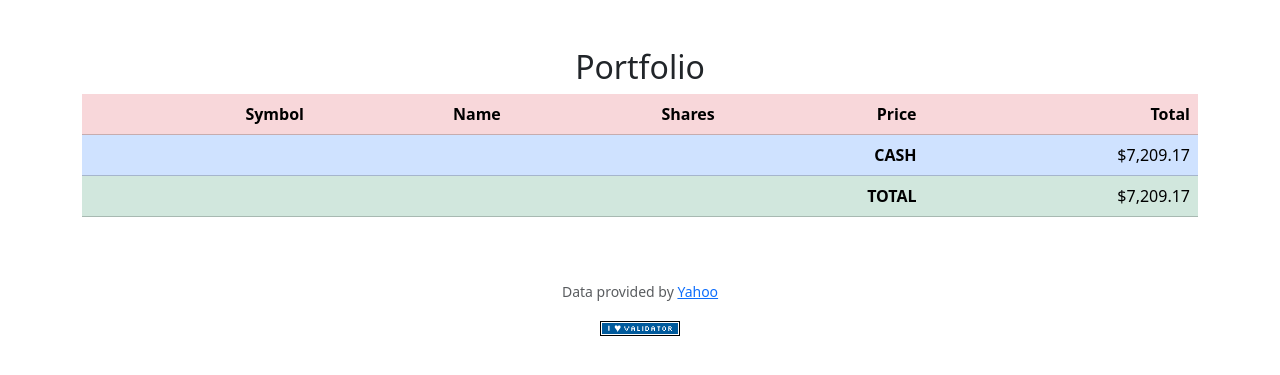
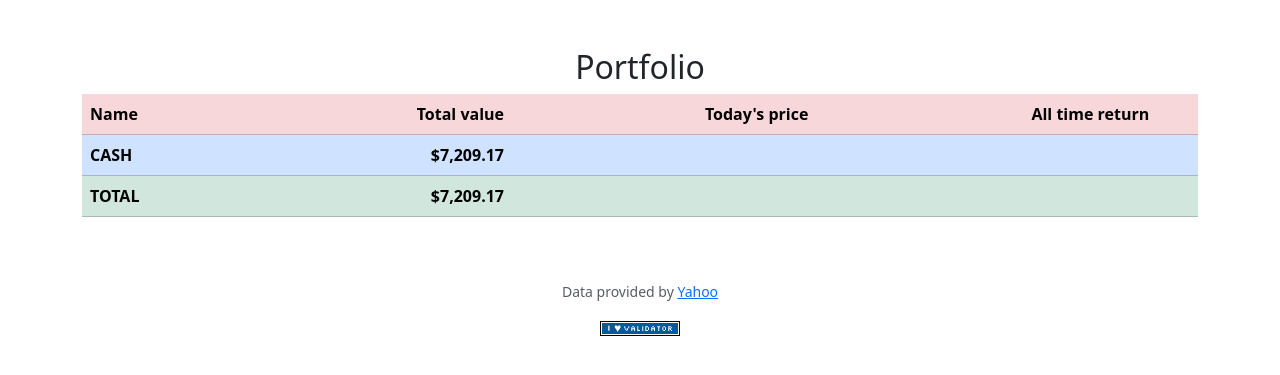
Before and after one commit to stan-artemyev/tradehub, a Flask app: page / in a window 1280 px wide. Shown: the part 88-463 px from the top of the page. Run offline with Flask 3, Linux system fonts and the light colour scheme; a user stored in the database is signed in; some libraries are stand-ins or nearby versions.

Commit message:
add /buy /sell js

```diff
--- /dev/null
+++ b/static/index.js
@@ -0,0 +1,20 @@
+// Function that gets values (amount of shares and symbol) from form and pass it to /buy or /sell route
+function setAction(symbol, action) {
+    var form = document.getElementById('form-' + symbol);
+    var shares = document.getElementById('shares-' + symbol).value;
+
+    // Validate that amount of share is not empty and > 0
+    if (!shares || shares <= 0) {
+        alert("Please enter a valid number of shares.");
+        return;
+    }
+
+    // Set Form action based on the action parameter (buy or sell)
+    if (action === 'buy') {
+        form.action = '/buy';
+    } else if (action === 'sell') {
+        form.action = '/sell';
+    }
+
+    form.submit();
+}
--- a/templates/index.html
+++ b/templates/index.html
@@ -9,67 +9,70 @@
     <table class="table table-hover">
         <thead class="table-danger">
             <tr>
-                <th>Symbol</th>
-                <th>Name</th>
-                <th>Shares</th>
-                <th>Price</th>
-                <th>Total</th>
+                <th class="text-start">Name</th>
+                <th>Total value</th>
+                <th>Today's price</th>
+                <th>All time return</th>
+                <th></th>
+
             </tr>
         </thead>
         <tbody>
         <!-- Loop through the DB to display stocks in this table -->
             {% for stock in stocks %}
                 <tr>
-                    <td style="text-align: left;">
-                        {{ stock.symbol }}
+                    <form id="form-{{ stock.symbol }}" method="POST">
+                        <td class="text-start">
+                            <b>{{ stock.symbol }}</b>
+                            <p>{{ stock.symbol_name }}</p>
                         </td>
                         <td>
-                        {{ stock.symbol_name }}
-                    </td>
-                    <td>
-                        {{ stock.sum }}
+                            <b>{{ stock.total }}</b>
+                            <p>{{ stock.sum }} shares</p>
                         </td>
                         <td>
                             {{ stock.price }}
                         </td>
-                    <td>
-                        {{ stock.total }}
-                    </td>
+                        <td></td>
+
                         <td style="text-align: center;">
-                        <input type="hidden" name="symbol" id="symbol" value="{{ stock.symbol }}">
+                            <input type="hidden" name="symbol" value="{{ stock.symbol }}">
                             <div class="m-1">
-                            <input class="form-control mx-auto w-auto" name="shares" placeholder="Amount of shares" type="number" min="1">
+                                <input class="form-control mx-auto w-75" name="shares" placeholder="Shares" type="number" min="1" id="shares-{{ stock.symbol }}">
                             </div>
                             <div class="btn-group" role="group" aria-label="Buy/Sell">
-                            <button type="button" class="btn btn-success" onclick="setAction('buy')">Buy</button>
-                            <button type="button" class="btn btn-danger" onclick="setAction('sell')">Sell</button>
+                                <button type="button" class="btn btn-success" onclick="setAction('{{ stock.symbol }}', 'buy')">Buy</button>
+                                <button type="button" class="btn btn-danger" onclick="setAction('{{ stock.symbol }}', 'sell')">Sell</button>
                             </div>
                         </td>
+                    </form>
                 </tr>
             {% endfor %}
             <tr class="table-primary">
+                <td class="text-start">
+                    <b>CASH</b>
+                </td>
+                <td>
+                    <b>{{ cash }}</b>
+                </td>
                 <td></td>
                 <td></td>
                 <td></td>
-                <td>
-                    <b>CASH</b>
+                </tr>
+            <tr class="table-success">
+                <td class="text-start">
+                    <b>TOTAL</b>
                 </td>
                 <td>
-                    {{ cash }}
+                    <b>{{ total }}</b>
                 </td>
-            </tr>
-            <tr class="table-success">
                 <td></td>
                 <td></td>
                 <td></td>
-                <td>
-                    <b>TOTAL</b>
-                </td>
-                <td>
-                    {{ total }}
-                </td>
             </tr>
-
         </tbody>
     </table>
+
+    <!--Buy/Sell stocks available in portfolio script-->
+    <script src="/static/index.js"></script>
 {% endblock %}
```
Also changed, not shown: finance.db. Lines whose indentation alone changed are shown as unchanged.
